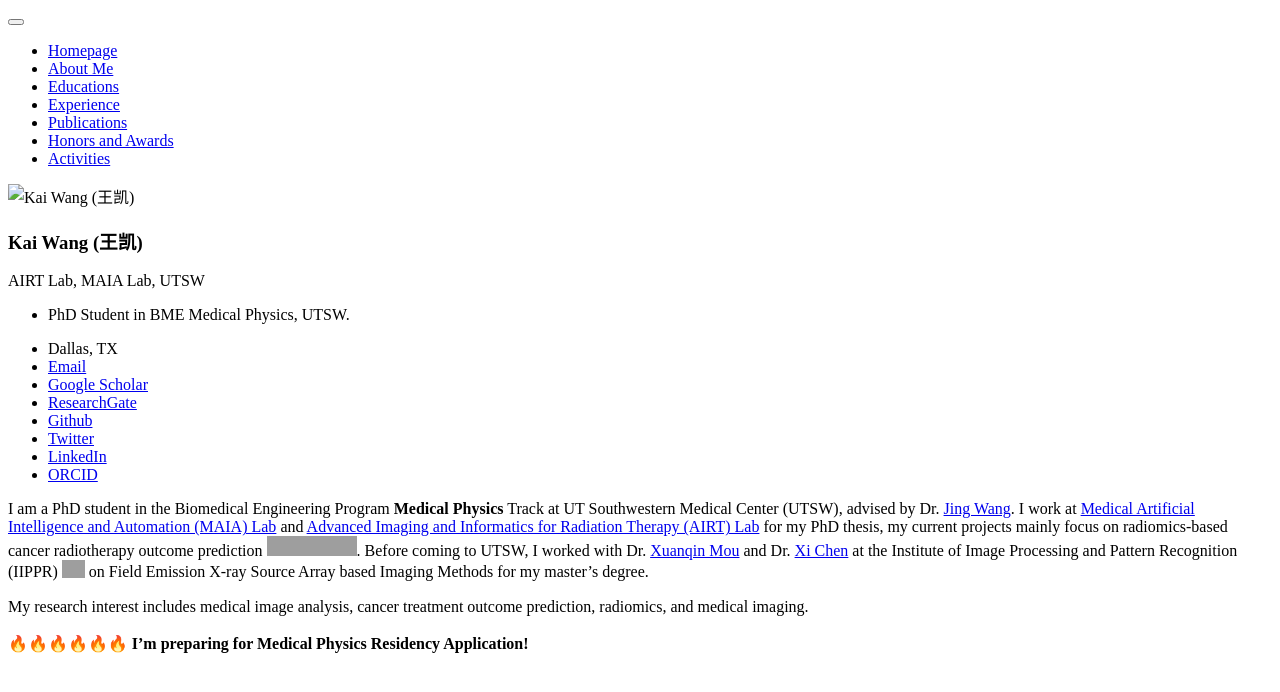
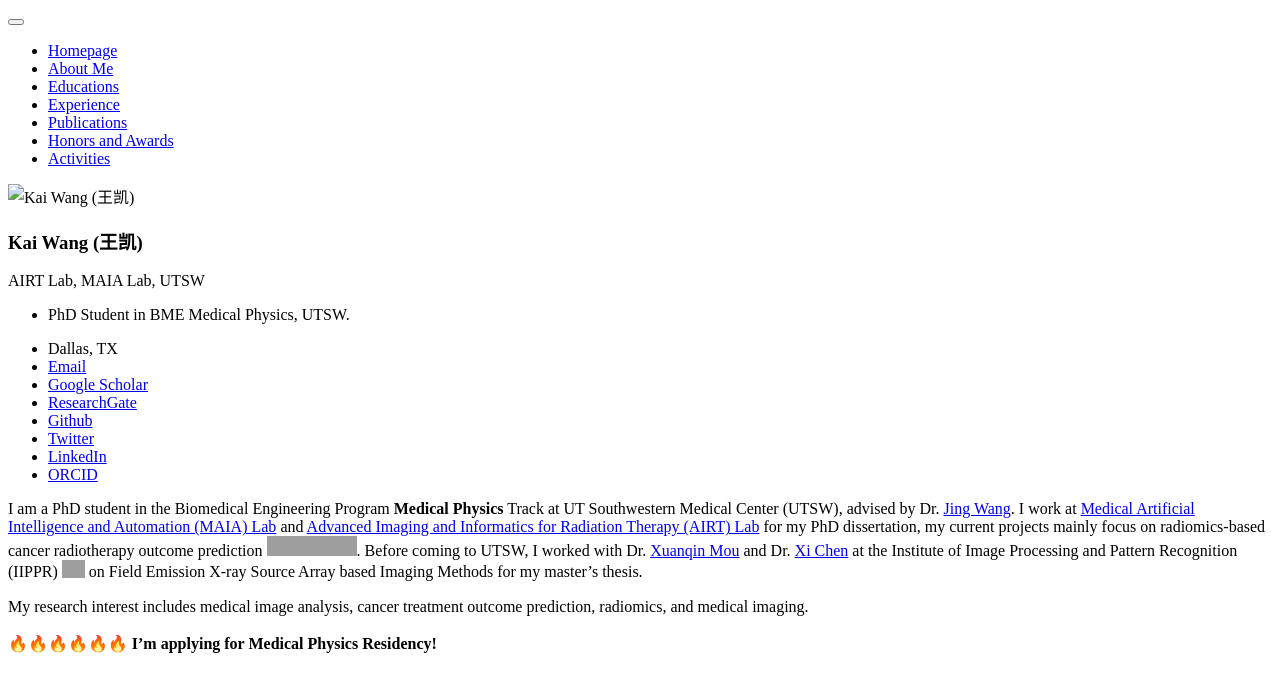
Before and after one commit to wangkaiwan/wangkaiwan.github.io, a Jekyll site: the page built from _pages/includes/intro.md, in a window 1280 px wide. Shown: the top 692 px of the page. Built offline with Jekyll 4.4.1, drawn with Linux system fonts in a browser that asks for light colours; our own code applies the rules of GitHub Pages for plain Markdown files; grey boxes are pictures that could not be loaded.

Commit message:
Update intro.md

```diff
--- a/_pages/includes/intro.md
+++ b/_pages/includes/intro.md
@@ -1,6 +1,6 @@
-I am a PhD student in the Biomedical Engineering Program **Medical Physics** Track at UT Southwestern Medical Center (UTSW), advised by Dr. [Jing Wang](https://profiles.utsouthwestern.edu/profile/115158/jing-wang.html). I work at [Medical Artificial Intelligence and Automation (MAIA) Lab](https://www.utsouthwestern.edu/labs/maia/) and [Advanced Imaging and Informatics for Radiation Therapy (AIRT) Lab](https://www.utsouthwestern.edu/labs/airt/) for my PhD thesis, my current projects mainly focus on radiomics-based cancer radiotherapy outcome prediction <a href='https://scholar.google.com/citations?user=lawzt94AAAAJ'><img src="https://img.shields.io/endpoint?url={{ url | url_encode }}&logo=Google%20Scholar&labelColor=f6f6f6&color=9cf&style=flat&label=citations"></a>. Before coming to UTSW, I worked with Dr. [Xuanqin Mou](https://gr.xjtu.edu.cn/web/xqmou/home) and Dr. [Xi Chen](https://gr.xjtu.edu.cn/en/web/candy/english-version) at the Institute of Image Processing and Pattern Recognition (IIPPR) <a href="http://en.xjtu.edu.cn/"><img class="svg" src="/images/XJTU.svg" width="23pt"></a> on Field Emission X-ray Source Array based Imaging Methods for my master's degree.
+I am a PhD student in the Biomedical Engineering Program **Medical Physics** Track at UT Southwestern Medical Center (UTSW), advised by Dr. [Jing Wang](https://profiles.utsouthwestern.edu/profile/115158/jing-wang.html). I work at [Medical Artificial Intelligence and Automation (MAIA) Lab](https://www.utsouthwestern.edu/labs/maia/) and [Advanced Imaging and Informatics for Radiation Therapy (AIRT) Lab](https://www.utsouthwestern.edu/labs/airt/) for my PhD dissertation, my current projects mainly focus on radiomics-based cancer radiotherapy outcome prediction <a href='https://scholar.google.com/citations?user=lawzt94AAAAJ'><img src="https://img.shields.io/endpoint?url={{ url | url_encode }}&logo=Google%20Scholar&labelColor=f6f6f6&color=9cf&style=flat&label=citations"></a>. Before coming to UTSW, I worked with Dr. [Xuanqin Mou](https://gr.xjtu.edu.cn/web/xqmou/home) and Dr. [Xi Chen](https://gr.xjtu.edu.cn/en/web/candy/english-version) at the Institute of Image Processing and Pattern Recognition (IIPPR) <a href="http://en.xjtu.edu.cn/"><img class="svg" src="/images/XJTU.svg" width="23pt"></a> on Field Emission X-ray Source Array based Imaging Methods for my master's thesis.
 
 My research interest includes medical image analysis, cancer treatment outcome prediction, radiomics, and medical imaging.
 <br/>
 <br/>
-🔥🔥🔥🔥🔥🔥 **I'm preparing for Medical Physics Residency Application!**
+🔥🔥🔥🔥🔥🔥 **I'm applying for Medical Physics Residency!**
```
